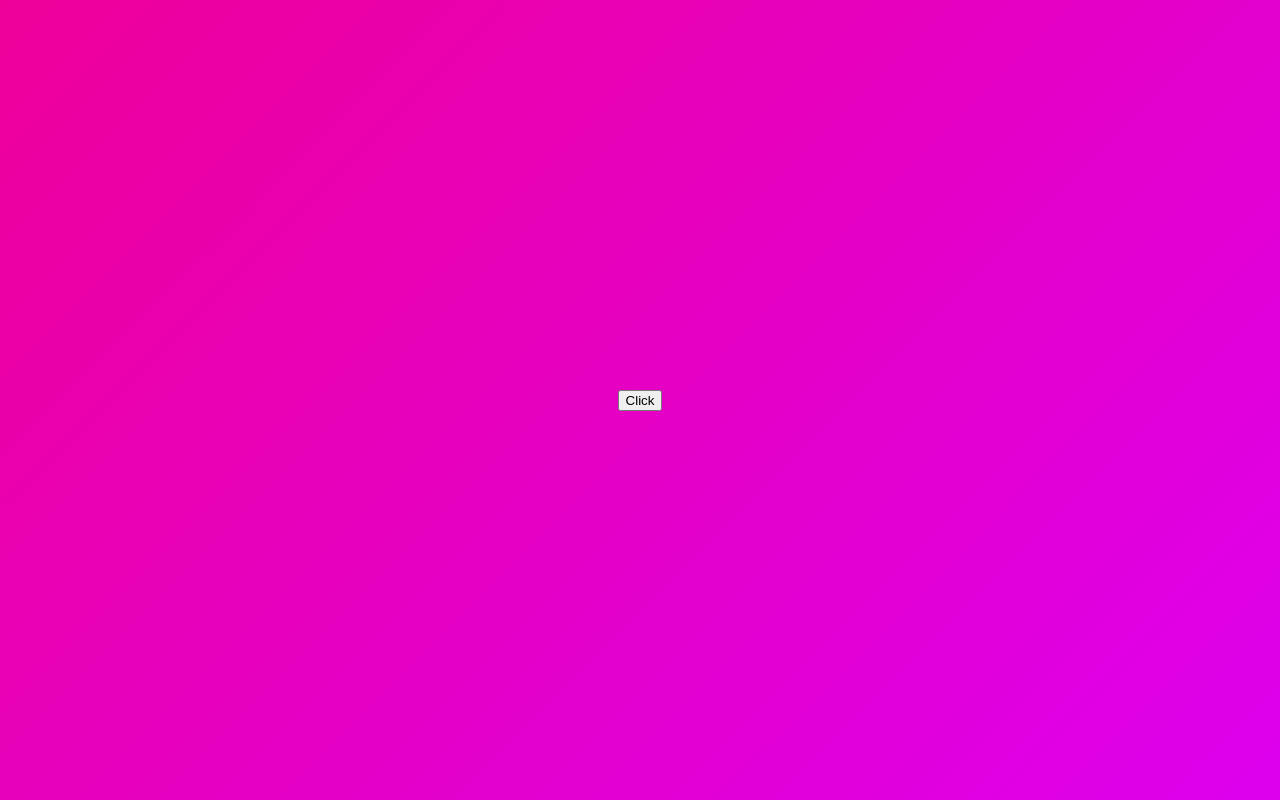
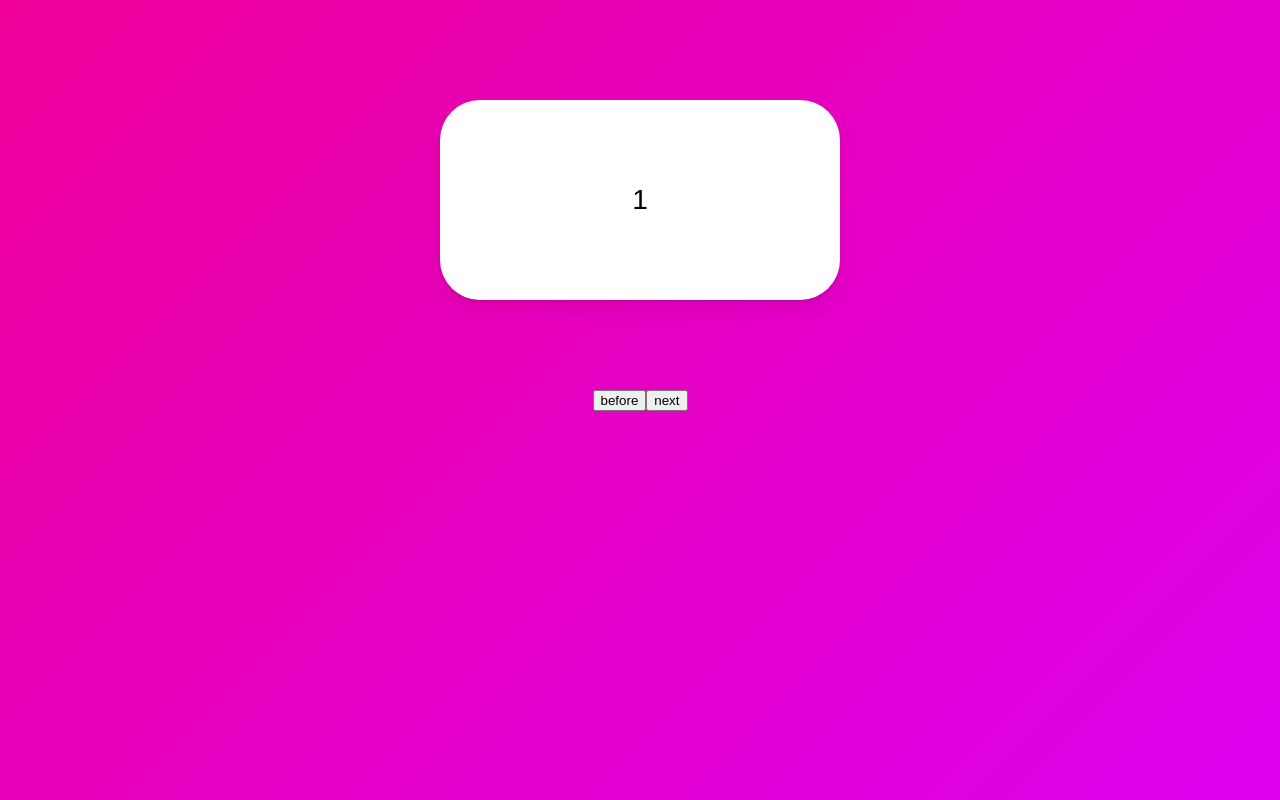
Before and after one commit to HyonHyonKOR/react-netfilx-clone, a React (Create React App) app: page / in a window 1280 px wide. Built offline with nearby package versions, Linux system fonts and the light colour scheme.

Commit message:
feat:slider part 1

```diff
--- a/src/App.tsx
+++ b/src/App.tsx
@@ -15,6 +15,7 @@
   justify-content: center;
   align-items: center;
   background: linear-gradient(135deg, #e09, #d0e);
+  flex-direction: column;
 `;
 
 const Box = styled(motion.div)`
@@ -24,42 +25,62 @@
   border-radius: 40px;
   position: absolute;
   top: 100px;
+  display: flex;
+  justify-content: center;
+  align-items: center;
+  font-size: 28px;
   box-shadow: 0 2px 3px rgba(0, 0, 0, 0.1), 0 10px 20px rgba(0, 0, 0, 0.06);
 `;
 
-const boxVariants = {
-  initial: {
+const box = {
+  invisible: {
+    x: 500,
     opacity: 0,
     scale: 0,
   },
   visible: {
+    x: 0,
     opacity: 1,
     scale: 1,
-    rotateZ: 360,
+    transition: {
+      duration: 1,
+    },
   },
-  leaving: {
+  exit: {
+    x: -500,
     opacity: 0,
     scale: 0,
-    y: 50,
+    transition: {
+      duration: 1,
+    },
   },
 };
 
 function App() {
-  const [showing, setShowing] = useState(false);
-  const toggleShowing = () => setShowing((prev) => !prev);
+  const [visible, setVisible] = useState(1);
+  const beforePlease = () => setVisible((prev) => (prev === 1 ? 1 : prev - 1));
+  const nextPlease = () => setVisible((prev) => (prev === 10 ? 10 : prev + 1));
   return (
     <Wrapper>
-      <button onClick={toggleShowing}>Click</button>
       <AnimatePresence>
-        {showing ? (
-          <Box
-            variants={boxVariants}
-            initial="initial"
-            animate="visible"
-            exit="leaving"
-          />
-        ) : null}
+        {[1, 2, 3, 4, 5, 6, 7, 8, 9, 10].map((i) =>
+          i === visible ? (
+            <Box
+              variants={box}
+              initial="invisible"
+              animate="visible"
+              exit="exit"
+              key={i}
+            >
+              {i}
+            </Box>
+          ) : null
+        )}
       </AnimatePresence>
+      <div>
+        <button onClick={beforePlease}>before</button>
+        <button onClick={nextPlease}>next</button>
+      </div>
     </Wrapper>
   );
 }
```
